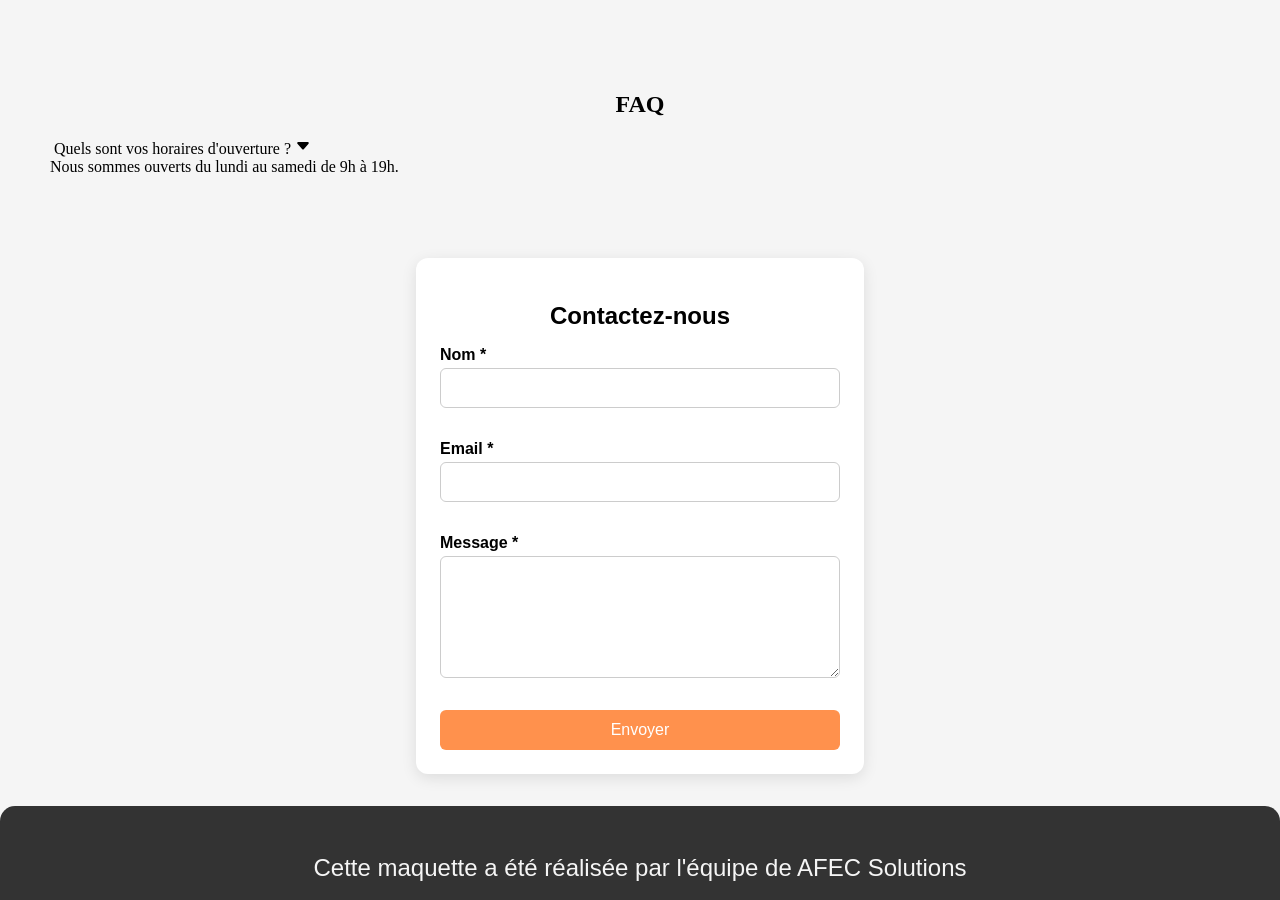
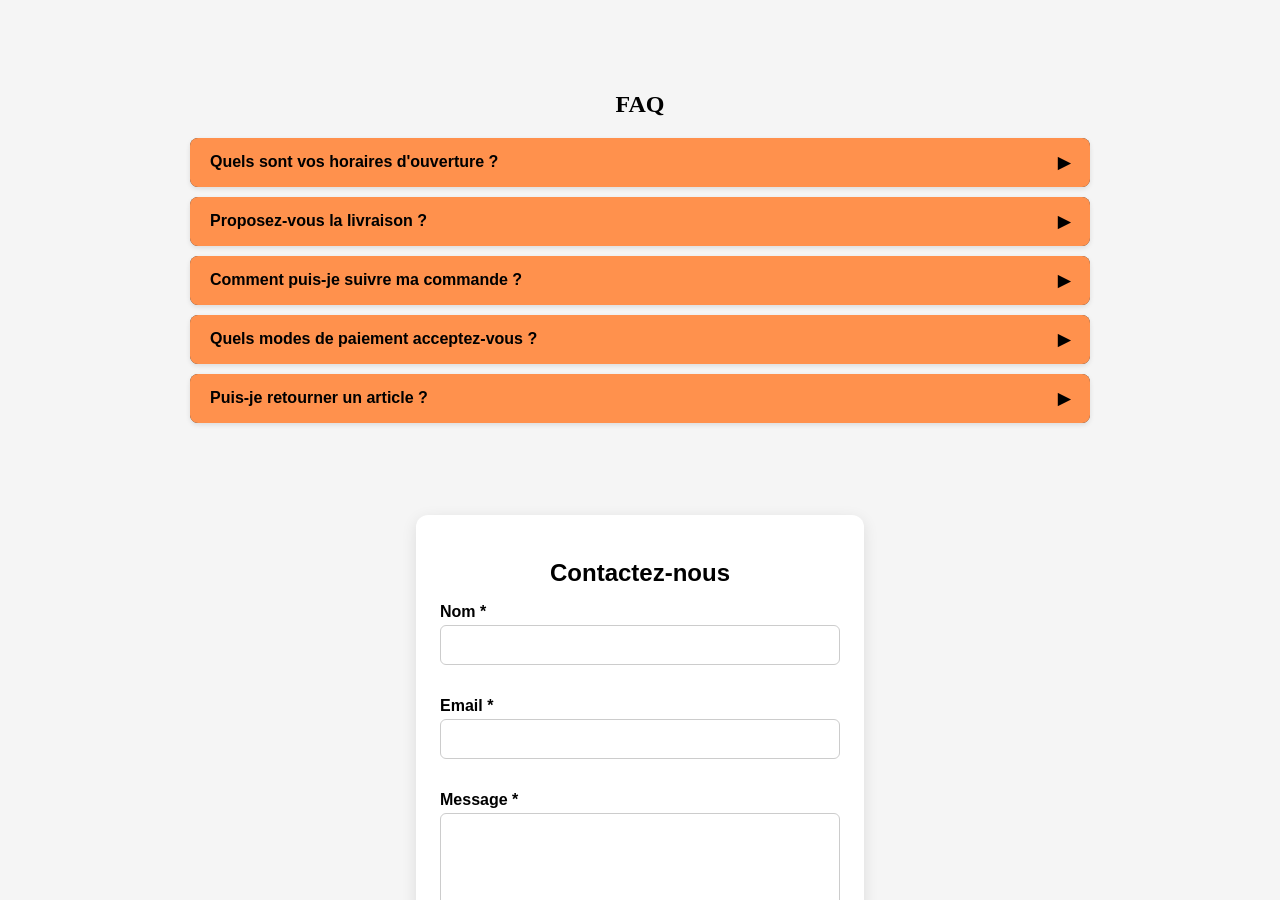
Before and after one commit to Petros-Code/Jour1-CCP2, a plain HTML site: page index.html in a window 1280 px wide. Shown: the part 780-1680 px from the top of the page. Drawn offline with Linux system fonts and the light colour scheme.

Commit message:
final mise en page

```diff
--- a/index.html
+++ b/index.html
@@ -105,25 +105,10 @@
 
     <!-- #region FAQ-->
     <section>
-      <h1>FAQ</h1>
-      <div class="faq">
-        <div class="faq_bloc">
-          <div class="faq_title">
-            <img src="">
-            Quels sont vos horaires d'ouverture ?
-            <span class="caret">
-              <svg class="caret-down" width="16" height="16" fill="currentColor" class="bi bi-caret-down-fill" viewBox="0 0 16 16">
-                <path d="M7.247 11.14 2.451 5.658C1.885 5.013 2.345 4 3.204 4h9.592a1 1 0 0 1 .753 1.659l-4.796 5.48a1 1 0 0 1-1.506 0z" />
-              </svg>
-            </span>
-          </div>
-          <div class="faq_answer-bloc">
-            <div class="faq_answer">
-              Nous sommes ouverts du lundi au samedi de 9h à 19h.
-            </div>
-          </div>
+        <h1>FAQ</h1>
+        <div class="faq-container">
+            <div id="faqList"></div>
         </div>
-      </div>
     </section>
     <!-- #endregion -->
 
```
